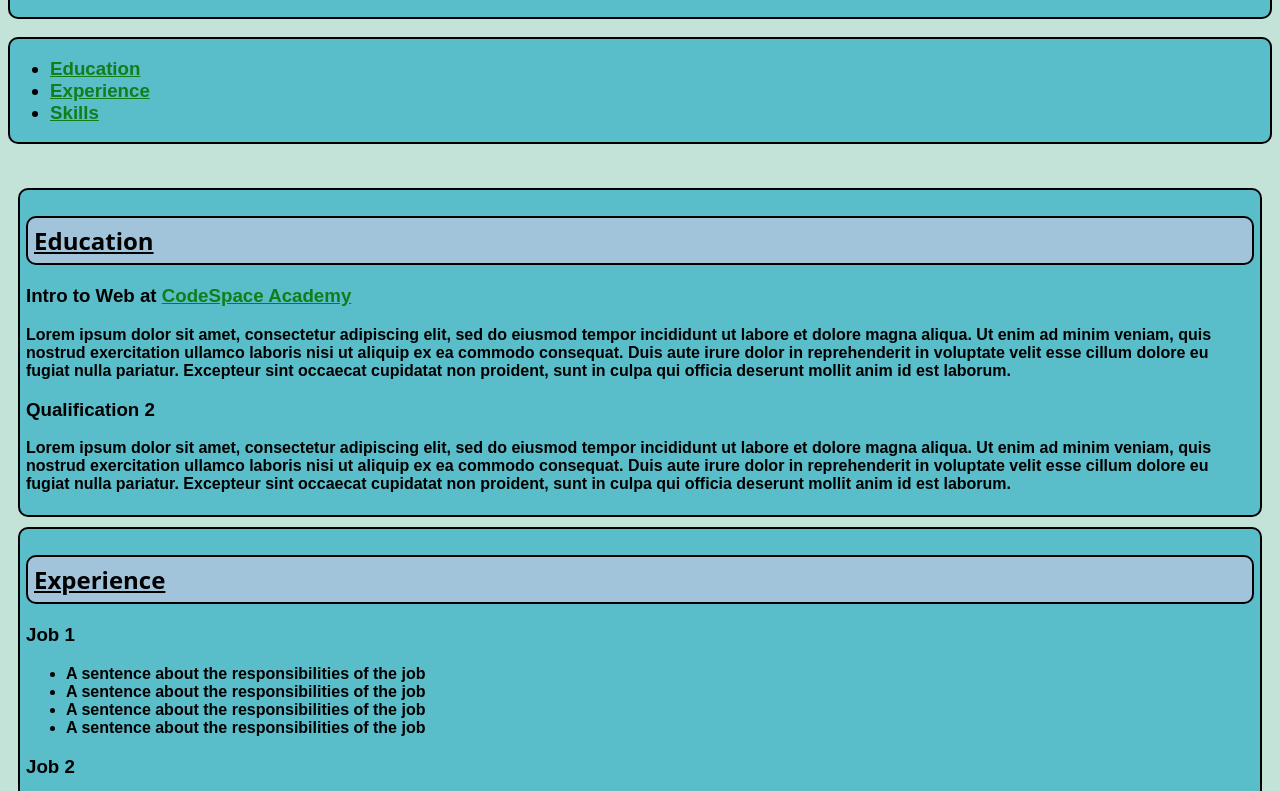
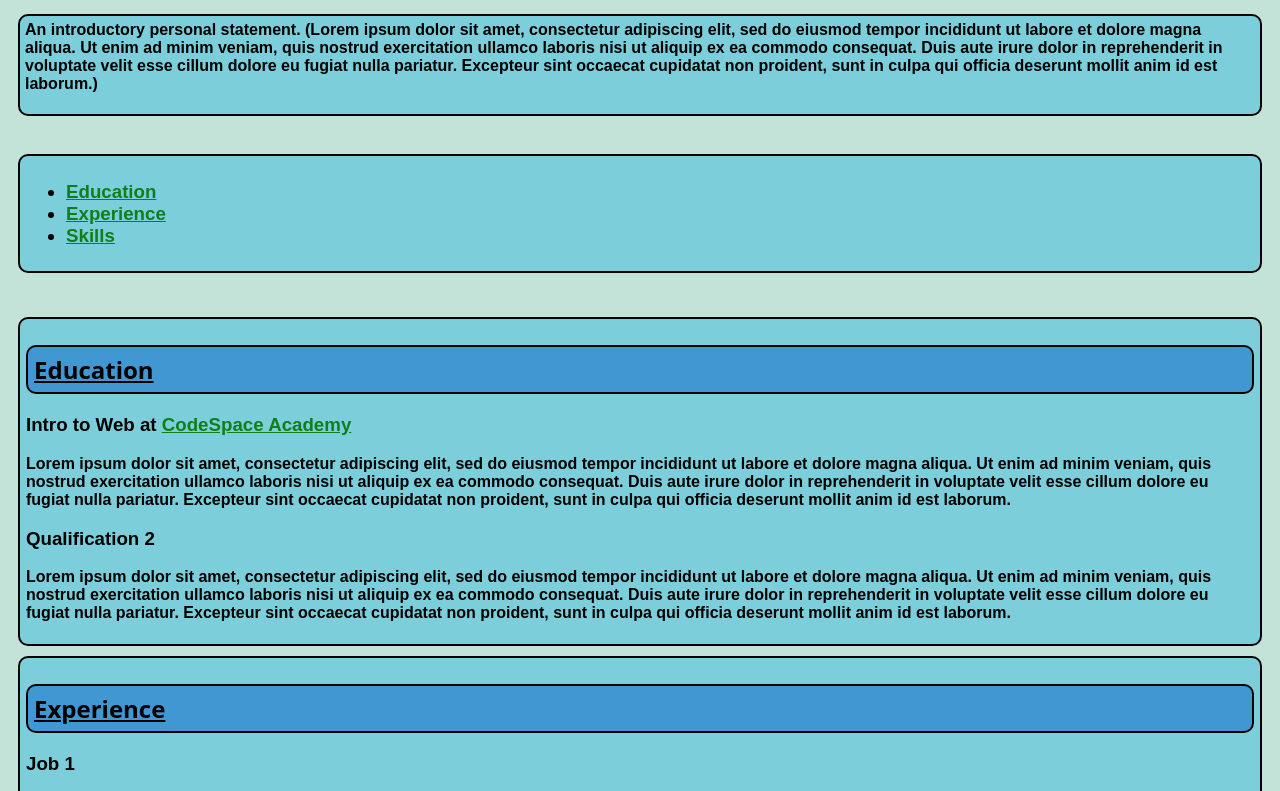
Before and after one commit to diegogit2/resume1_diego_jeftha.html, a plain HTML site: page resume5_diego_jeftha.html in a window 1280 px wide. Shown: the part 299-1090 px from the top of the page. Drawn offline with Linux system fonts and the light colour scheme.

Commit message:
update resume5

```diff
--- a/CSS/stylesheet.css
+++ b/CSS/stylesheet.css
@@ -5,11 +5,12 @@ body {
 }
 
 .intro_statement {
-    background-color:rgb(89, 189, 202);
+    background-color:rgb(124, 207, 218);
     border-radius: 10px;
     border: 2px solid black;
     font-weight:601;
-    padding: 10px;
+    padding: 5px;
+    margin: 10px;
 
 }
 
@@ -32,7 +33,7 @@ h1 {
 
 h2 {
     font-family: system-ui, -apple-system, BlinkMacSystemFont, 'Segoe UI', Roboto, Oxygen, Ubuntu, Cantarell, 'Open Sans', 'Helvetica Neue', sans-serif;
-    background-color: rgb(161, 196, 219);
+    background-color: rgb(64, 151, 209);
     border-radius: 10px;
     padding: 6px;
     border: 2px solid black; text-decoration: underline;
@@ -43,24 +44,19 @@ a {
 }
 
 .box1 {
-    background-color:rgb(89, 189, 202) ;
+    background-color:rgb(124, 207, 218) ;
     border-radius: 10px;
     padding-top: 20px;
     padding-left: 20px;
     border: 2px solid black;
+    margin: 10px;
 
 }
 
 .box2 {
-    background-color: rgb(89, 189, 202);
+    background-color: rgb(124, 207, 218);
     border-radius: 10px;
     border: 2px solid black;
+    margin: 10px;
+    padding: 6px;
 }
-
-.box3 {
-    background-color: rgb(89, 189, 202);
-    border: 2px solid black;
-    border-radius: 10px;
-    padding:6px;
-    margin: 10px;
-}
--- a/resume5_diego_jeftha.html
+++ b/resume5_diego_jeftha.html
@@ -38,7 +38,7 @@
     <br>
 
     <article>
-      <div class="box3">
+      <div class="box2">
   <h2 id="education"> Education </h2>
   <h3> Intro to Web at <a href="https://www.codespace.co.za/about/" target="_blank" >CodeSpace Academy</a> </h3>
     <div class="info">
@@ -50,7 +50,7 @@
     </div>
       </div>
 
-      <div class="box3">
+      <div class="box2">
   <h2 id="experience"> Experience </h2>
   <h3> Job 1 </h3>
   <div class="info">
@@ -73,7 +73,7 @@
    </div>
     </div>
 
-    <div class="box3">
+    <div class="box2">
   <h2 id="skills"> Skills </h2>
     <p>
       <div class="info">
@@ -90,7 +90,7 @@
     <p>
     </section>
       <footer>
-    <div class="box3">
+    <div class="box2">
       <h2> Contact Details </h2>
       <div class="info">
       <h3><a href="https://www.linkedin.com/in/diego-jeftha-49629325b/" target="_blank"> LinkedIn</a></h3>
```
